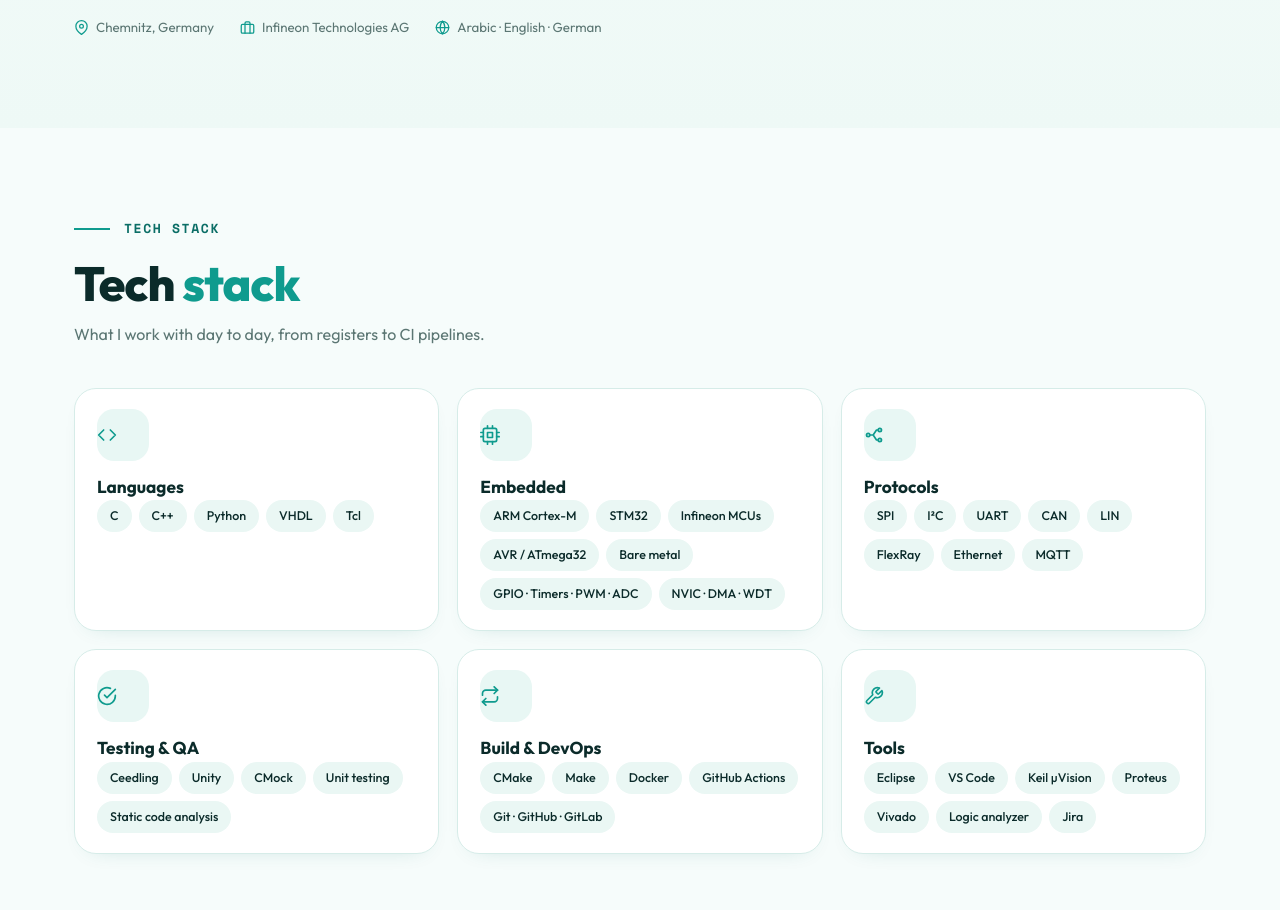
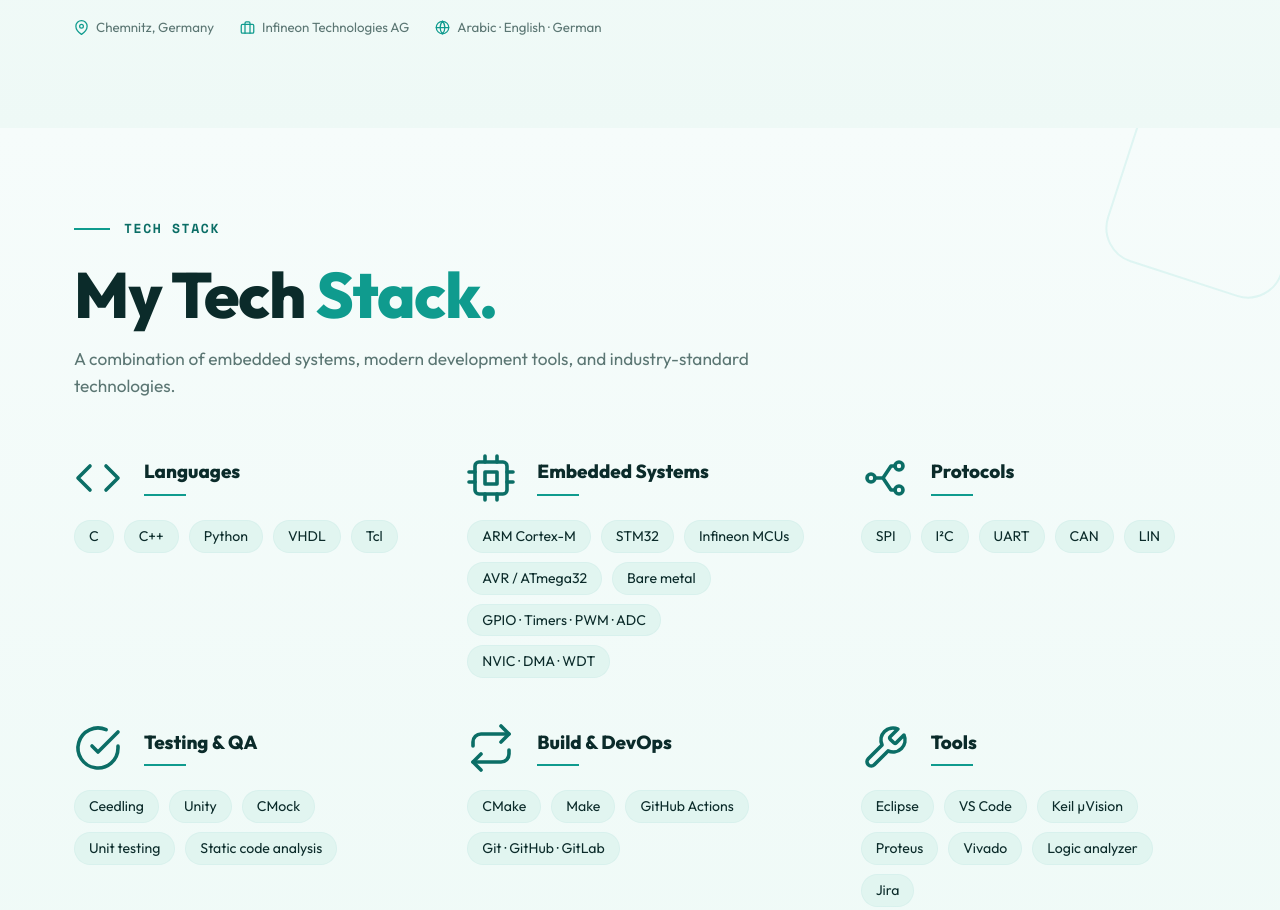
Before and after one commit to mahmoud-elbadrawy/Mahmoud-Elbadrawy.github.io, a plain HTML site: page index.html in a window 1280 px wide. Shown: the part 1320-2230 px from the top of the page. Drawn offline with nearby package versions, Linux system fonts and the light colour scheme.

Commit message:
Use open editorial layout for tech stack

```diff
--- a/index.html
+++ b/index.html
@@ -334,6 +334,25 @@ footer{padding:34px 0;text-align:center;color:var(--mut);font-size:.88rem}
 .sk div.t span{background:#eaf7f4;border:1px solid transparent;border-radius:999px;padding:5px 12px;font-size:.78rem}
 @media(max-width:600px){.section-index{font-size:.74rem;gap:10px}.section-index i{width:28px}.sk{padding:18px}}
 
+
+/* Editorial Tech Stack: open icon-led groups, no enclosing skill cards */
+.skills-editorial{position:relative;overflow:hidden;background:linear-gradient(180deg,#f6fcfb 0%,#effaf7 100%)}
+.skills-editorial:after{content:"";position:absolute;right:-24px;top:-28px;width:180px;height:180px;border:2px solid rgba(20,184,166,.10);border-radius:36px;transform:rotate(18deg);pointer-events:none}
+.skills-editorial>.wrap{position:relative;z-index:1}
+.skills-editorial h2{font-size:clamp(2.4rem,5vw,4rem);line-height:1.05;margin:4px 0 16px}
+.skills-editorial h2 span{color:var(--teal);background:none;-webkit-text-fill-color:currentColor}
+.skills-editorial>.wrap>.sub{max-width:760px;text-align:left;margin:0 0 54px;font-size:1.08rem}
+.skills-list{display:grid;grid-template-columns:repeat(3,minmax(0,1fr));column-gap:48px;row-gap:46px}
+.skill-group{min-width:0}
+.skill-heading{display:flex;align-items:center;gap:22px;margin-bottom:18px}
+.skill-heading>.ic{width:48px;height:48px;color:var(--teal2);stroke-width:1.8;flex:none}
+.skill-heading h3{font-size:1.18rem;line-height:1.25;margin:0 0 10px;font-weight:750}
+.skill-heading i{display:block;width:42px;height:2px;background:var(--teal)}
+.skill-tags{display:flex;flex-wrap:wrap;gap:9px 10px}
+.skill-tags span{display:inline-flex;align-items:center;padding:7px 14px;border-radius:999px;background:#e1f5f0;color:var(--ink);font-size:.88rem;line-height:1.2;border:1px solid rgba(15,155,142,.04)}
+@media(max-width:900px){.skills-list{grid-template-columns:repeat(2,minmax(0,1fr));gap:38px 30px}.skills-editorial>.wrap>.sub{margin-bottom:38px}}
+@media(max-width:600px){.skills-list{grid-template-columns:1fr;row-gap:30px}.skills-editorial h2{font-size:2.35rem}.skill-heading{gap:16px}.skill-heading>.ic{width:40px;height:40px}.skill-tags span{font-size:.82rem;padding:6px 12px}}
+
 </style>
 </head>
 <body>
@@ -434,20 +453,19 @@ footer{padding:34px 0;text-align:center;color:var(--mut);font-size:.88rem}
   <div class="about-meta reveal"><span><svg class="ic"><use href="#pin"/></svg> Chemnitz, Germany</span><span><svg class="ic"><use href="#case"/></svg> Infineon Technologies AG</span><span><svg class="ic"><use href="#lang"/></svg> Arabic · English · German</span></div>
 </div></section>
 
-<section id="skills"><div class="wrap">
-  <span class="section-index reveal"><i></i> TECH STACK</span><h2 class="reveal">Tech <span>stack</span></h2>
-  <p class="sub reveal">What I work with day to day, from registers to CI pipelines.</p>
-  <div class="sg">
-    <div class="sk reveal"><div class="ico"><svg class="ic"><use href="#code"/></svg></div><h3>Languages</h3><div class="t"><span>C</span><span>C++</span><span>Python</span><span>VHDL</span><span>Tcl</span></div></div>
-    <div class="sk reveal" style="--d:.08s"><div class="ico"><svg class="ic"><use href="#cpu"/></svg></div><h3>Embedded</h3><div class="t"><span>ARM Cortex-M</span><span>STM32</span><span>Infineon MCUs</span><span>AVR / ATmega32</span><span>Bare metal</span><span>GPIO · Timers · PWM · ADC</span><span>NVIC · DMA · WDT</span></div></div>
-    <div class="sk reveal" style="--d:.16s"><div class="ico"><svg class="ic"><use href="#wire"/></svg></div><h3>Protocols</h3><div class="t"><span>SPI</span><span>I²C</span><span>UART</span><span>CAN</span><span>LIN</span><span>FlexRay</span><span>Ethernet</span><span>MQTT</span></div></div>
-    <div class="sk reveal"><div class="ico"><svg class="ic"><use href="#chk"/></svg></div><h3>Testing &amp; QA</h3><div class="t"><span>Ceedling</span><span>Unity</span><span>CMock</span><span>Unit testing</span><span>Static code analysis</span></div></div>
-    <div class="sk reveal" style="--d:.08s"><div class="ico"><svg class="ic"><use href="#rep"/></svg></div><h3>Build &amp; DevOps</h3><div class="t"><span>CMake</span><span>Make</span><span>Docker</span><span>GitHub Actions</span><span>Git · GitHub · GitLab</span></div></div>
-    <div class="sk reveal" style="--d:.16s"><div class="ico"><svg class="ic"><use href="#tool"/></svg></div><h3>Tools</h3><div class="t"><span>Eclipse</span><span>VS Code</span><span>Keil µVision</span><span>Proteus</span><span>Vivado</span><span>Logic analyzer</span><span>Jira</span></div></div>
+<section id="skills" class="skills-editorial"><div class="wrap">
+  <span class="section-index reveal"><i></i> TECH STACK</span>
+  <h2 class="reveal">My Tech <span>Stack.</span></h2>
+  <p class="sub reveal">A combination of embedded systems, modern development tools, and industry-standard technologies.</p>
+  <div class="skills-list">
+    <article class="skill-group reveal"><div class="skill-heading"><svg class="ic"><use href="#code"/></svg><div><h3>Languages</h3><i></i></div></div><div class="skill-tags"><span>C</span><span>C++</span><span>Python</span><span>VHDL</span><span>Tcl</span></div></article>
+    <article class="skill-group reveal" style="--d:.08s"><div class="skill-heading"><svg class="ic"><use href="#cpu"/></svg><div><h3>Embedded Systems</h3><i></i></div></div><div class="skill-tags"><span>ARM Cortex-M</span><span>STM32</span><span>Infineon MCUs</span><span>AVR / ATmega32</span><span>Bare metal</span><span>GPIO · Timers · PWM · ADC</span><span>NVIC · DMA · WDT</span></div></article>
+    <article class="skill-group reveal" style="--d:.16s"><div class="skill-heading"><svg class="ic"><use href="#wire"/></svg><div><h3>Protocols</h3><i></i></div></div><div class="skill-tags"><span>SPI</span><span>I²C</span><span>UART</span><span>CAN</span><span>LIN</span></div></article>
+    <article class="skill-group reveal"><div class="skill-heading"><svg class="ic"><use href="#chk"/></svg><div><h3>Testing &amp; QA</h3><i></i></div></div><div class="skill-tags"><span>Ceedling</span><span>Unity</span><span>CMock</span><span>Unit testing</span><span>Static code analysis</span></div></article>
+    <article class="skill-group reveal" style="--d:.08s"><div class="skill-heading"><svg class="ic"><use href="#rep"/></svg><div><h3>Build &amp; DevOps</h3><i></i></div></div><div class="skill-tags"><span>CMake</span><span>Make</span><span>GitHub Actions</span><span>Git · GitHub · GitLab</span></div></article>
+    <article class="skill-group reveal" style="--d:.16s"><div class="skill-heading"><svg class="ic"><use href="#tool"/></svg><div><h3>Tools</h3><i></i></div></div><div class="skill-tags"><span>Eclipse</span><span>VS Code</span><span>Keil µVision</span><span>Proteus</span><span>Vivado</span><span>Logic analyzer</span><span>Jira</span></div></article>
   </div>
-</div></section>
-
-<section id="experience"><div class="wrap">
+</div></section><section id="experience"><div class="wrap">
   <span class="section-index reveal"><i></i> EXPERIENCE</span><h2 class="reveal">Where I’ve <span>worked</span></h2>
   <p class="sub reveal">Two working-student roles, one in embedded software and one in business software.</p>
   <div class="tl">
```
